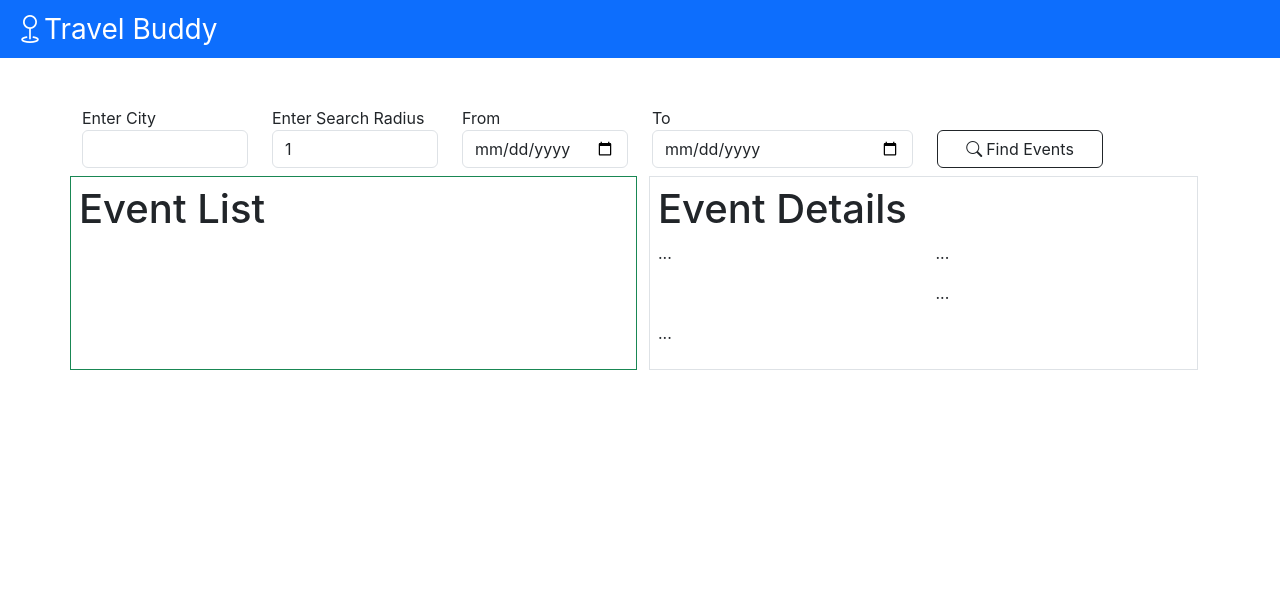
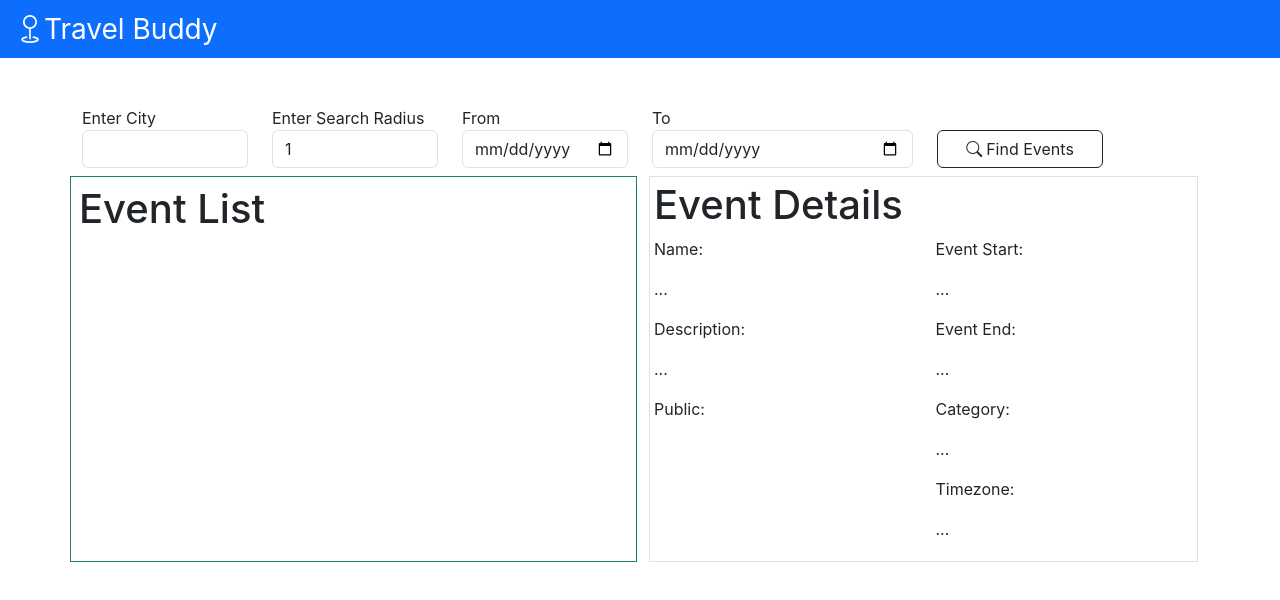
Before and after one commit to robsmithw/travel-buddy, a React (Create React App) app in the folder frontend/: page / in a window 1280 px wide. Shown: the top 600 px of the page. Built offline with nearby package versions, Linux system fonts and the light colour scheme.

Commit message:
added details to event details

```diff
--- a/frontend/src/Component/EventDetails/EventDetails.tsx
+++ b/frontend/src/Component/EventDetails/EventDetails.tsx
@@ -3,25 +3,36 @@ import { eventModel } from "../../Models/eventModel";
 
 function EventDetails(props: { EventDetails: eventModel }) {
   return (
-    <div className="border border-succes p-2 mt-2">
+    <div className="border border-succes p-1 mt-2">
       <div className="eventDetails">
         <h1> Event Details</h1>
 
         <div className="row">
           <div className="col">
+            <p>Name:</p>
             <p> {props.EventDetails.title}</p>
+            <p>Description:</p>
+            <p> {props.EventDetails.description}</p>
+            <p>Public:</p>
+            <p> {props.EventDetails.private}</p>
           </div>
           <div className="col">
             <div className="row">
+            <p>Event Start:</p>
               <p> {props.EventDetails.start}</p>
             </div>
             <div className="row">
+            <p>Event End:</p>
               <p> {props.EventDetails.end}</p>
+              <p>Category:</p>
+          <p> {props.EventDetails.category}</p>
+          <p>Timezone:</p>
+          <p> {props.EventDetails.timezone}</p>
             </div>
           </div>
         </div>
         <div className="row">
-          <p> {props.EventDetails.category}</p>
+
         </div>
       </div>
     </div>
```
Also changed, not shown: 1 other file (tests, documents, lock files or other folders).
